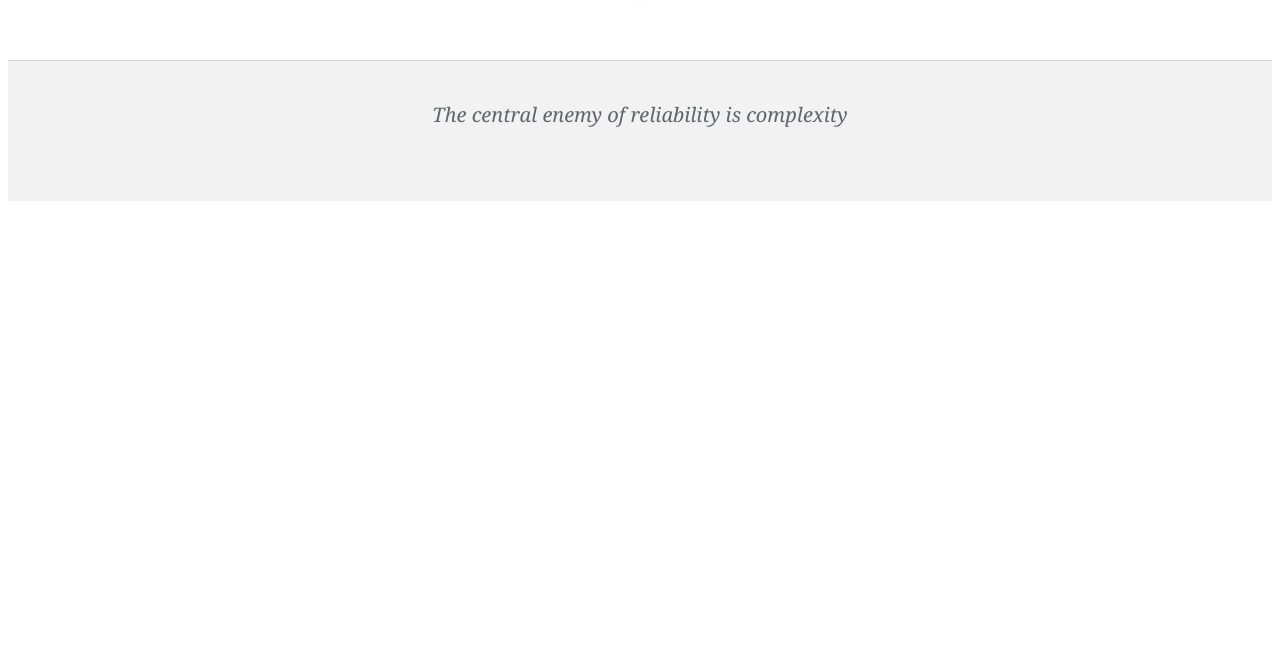
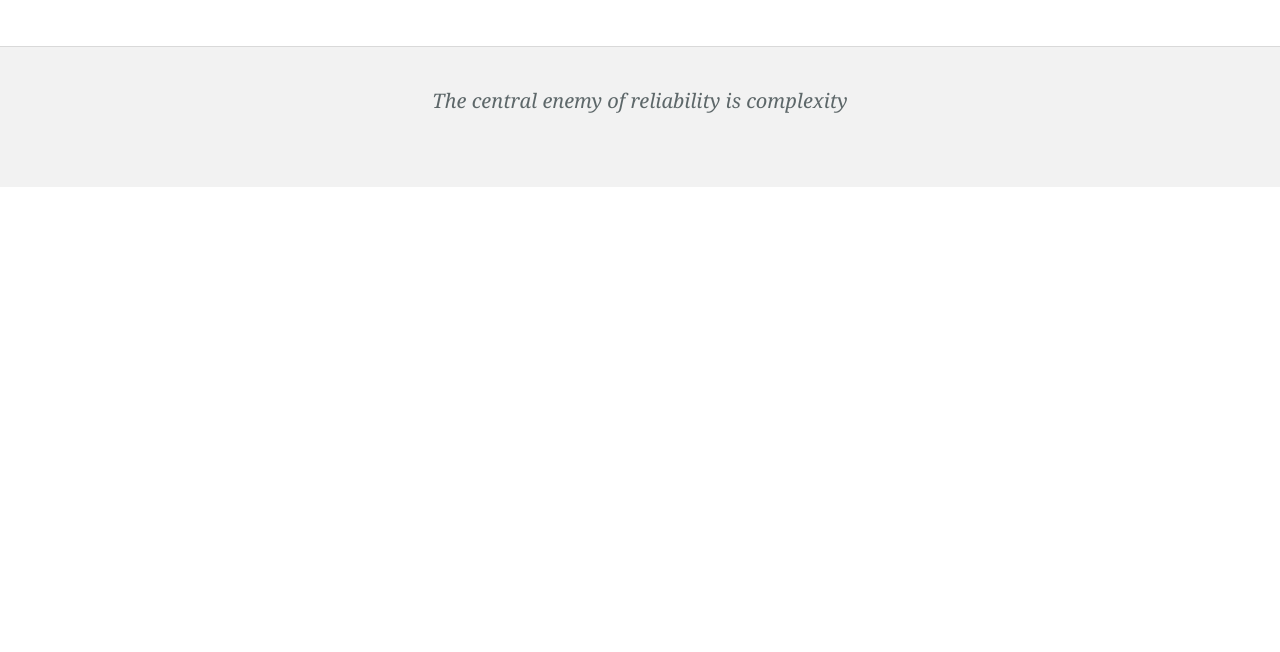
Before and after one commit to Arjun-sna/arjun, a Gatsby site: page /abstractvsinterface/2017-02-02-abstractvsinterface/ in a window 1280 px wide. Shown: the part 156-808 px from the top of the page. Built offline with nearby package versions, Linux system fonts and the light colour scheme; Gatsby itself is replaced by a stand-in of ours.

Commit message:
fix styles

```diff
--- a/gatsby-browser.js
+++ b/gatsby-browser.js
@@ -1,4 +1,5 @@
 // custom typefaces
 import "typeface-montserrat"
 import "typeface-merriweather"
+import './src/styles/reset.scss'
 import './src/styles/styles.scss'
--- /dev/null
+++ b/src/styles/reset.scss
@@ -0,0 +1,43 @@
+html, body, div, span, applet, object, iframe,
+h1, h2, h3, h4, h5, h6, p, blockquote, pre,
+a, abbr, acronym, address, big, cite, code,
+del, dfn, em, img, ins, kbd, q, s, samp,
+small, strike, strong, tt, var,
+b, u, i, center,
+dl, dt, dd, ol, ul, li,
+fieldset, form, label, legend,
+table, caption, tbody, tfoot, thead, tr, th, td,
+article, aside, canvas, details, embed,
+figure, figcaption, footer, header, hgroup,
+menu, nav, output, ruby, section, summary,
+time, mark, audio, video {
+	margin: 0;
+	padding: 0;
+	border: 0;
+	font-size: 100%;
+	font: inherit;
+	vertical-align: baseline;
+}
+/* HTML5 display-role reset for older browsers */
+article, aside, details, figcaption, figure,
+footer, header, hgroup, menu, nav, section {
+	display: block;
+}
+body {
+	line-height: 1;
+}
+ol, ul {
+	list-style: none;
+}
+blockquote, q {
+	quotes: none;
+}
+blockquote:before, blockquote:after,
+q:before, q:after {
+	content: '';
+	content: none;
+}
+table {
+	border-collapse: collapse;
+	border-spacing: 0;
+}
--- a/src/templates/blog-post.js
+++ b/src/templates/blog-post.js
@@ -83,7 +83,6 @@ export const pageQuery = graphql`
       frontmatter {
         title
         date(formatString: "MMMM DD, YYYY")
-        description
       }
     }
   }
```
